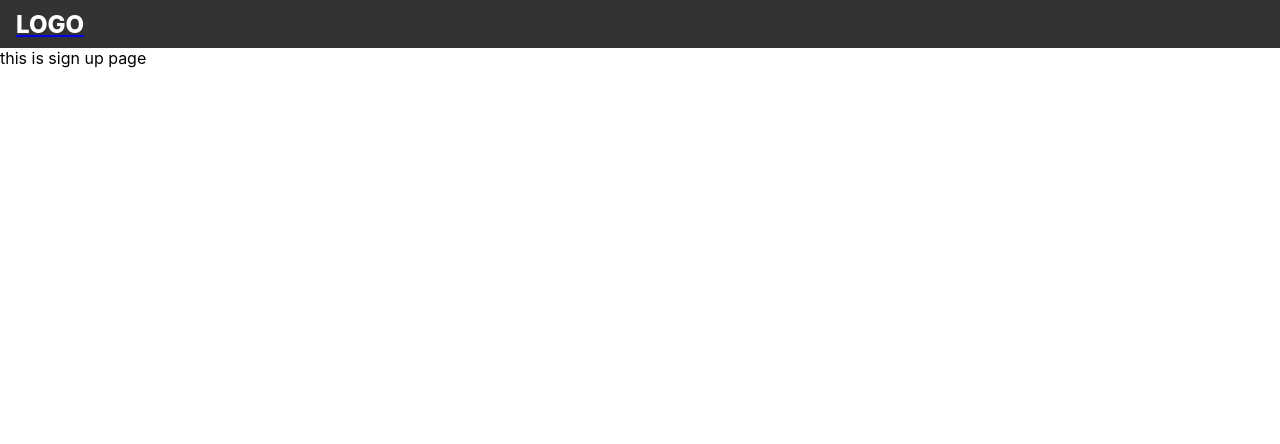
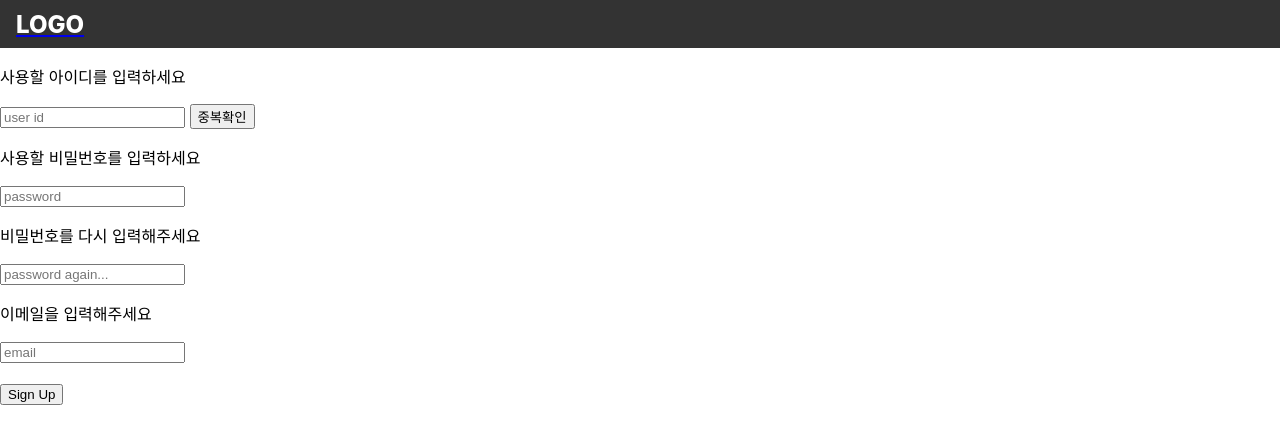
Before and after one commit to rlacksals96/capstone_front_end, a React (Create React App) app: page /auth/signup in a window 1280 px wide. Shown: the top 444 px of the page. Built offline with nearby package versions, Linux system fonts and the light colour scheme.

Commit message:
add:login,pw form

```diff
--- /dev/null
+++ b/src/components/login/LoginForm.js
@@ -0,0 +1,14 @@
+import React from 'react';
+
+const LoginForm=({userId, userPw, onChange})=>{
+    return(
+        <div>
+            <input type="text" name="userId" value={userId} onChange={onChange} placeholder="User id"/><br/>
+            <input type="password" name="userPw" value={userPw} onChange={onChange} placeholder="User password"/>
+
+
+
+        </div>
+    )
+}
+export default LoginForm;
--- /dev/null
+++ b/src/components/signUp/SignUpForm.js
@@ -0,0 +1,62 @@
+import React,{useState,useEffect} from 'react';
+import '../../styles/SignUp.css'
+const SignUpForm=({userId,userPw,userPwRe,email,onChange})=>{
+
+    const checkId=()=>{
+
+    }
+
+    const renderPwDuplicateMsg=()=>{
+        if(userPw==='')
+            return '';
+        else{
+            return userPw===userPwRe? <span>일치합니다</span>:<span>일치하지 않습니다</span>
+        }
+    }
+    return(
+        <div>
+            <div>
+                <p>사용할 아이디를 입력하세요</p>
+                <input type="text"
+                       name="userId"
+                       value={userId}
+                       onChange={onChange}
+                       placeholder="user id"
+                />
+                <span>&nbsp;</span>
+                <button onClick={checkId}>중복확인</button>
+            </div>
+            <div>
+                <p>사용할 비밀번호를 입력하세요</p>
+                <input type="password"
+                       name="userPw"
+                       value={userPw}
+                       onChange={onChange}
+                       placeholder="password"
+                />
+            </div>
+            <div>
+                <p>비밀번호를 다시 입력해주세요</p>
+                <input type="password"
+                       name="userPwRe"
+                       value={userPwRe}
+                        onChange={onChange}
+                       placeholder="password again..."
+                />
+                <span className="pwCheck">&nbsp;{renderPwDuplicateMsg()}</span>
+            </div>
+            <div>
+                <p>이메일을 입력해주세요</p>
+                <input type="email"
+                       name="email"
+                       value={email}
+                       onChange={onChange}
+                       placeholder="email"
+                />
+            </div>
+            <br/>
+        </div>
+    )
+}
+
+export default SignUpForm;
--- a/src/pages/Login.js
+++ b/src/pages/Login.js
@@ -1,13 +1,44 @@
-import React from 'react';
+import React,{useState,useEffect} from 'react';
 import {Link} from 'react-router-dom';
 import Header from "../components/layout/Header";
+import LoginForm from "../components/login/LoginForm";
 function Login(){
+    const [inputs,setInputs]=useState({
+        userId:'',
+        userPw:''
+    });
+    const {userId,userPw}=inputs;
+    const onChange=(e)=>{
+        const {name,value}=e.target;
+        setInputs({...inputs,[name]:value});
+    }
+    const onCreate=()=>{
+        const user={
+            userId,
+            userPw
+        };
+        //this is for check
+        console.log(userId,userPw);
+
+    }
     return (
         <div>
             <Header/>
-            <div>this is login page</div>
-            <Link to="/rooms"><button>로그인</button></Link>
-        {/*    로그인 성공시 대기방이므로 링크를 대기방으로 함. 작업 필요*/}
+            <h3 id="title">Login</h3>
+            <LoginForm userId={userId} userPw={userPw} onChange={onChange}/>
+            <button onClick={onCreate}>Login</button>
+
+            <p>지워져야 할 것이나 현재는 확인 수단이 없어서 밑에꺼 누르면 바로 방으로 이동</p>
+            <Link to="/rooms">로그인</Link>
+
+
+
+
+
+
+
+
+
         </div>
 
 
--- a/src/pages/Main.js
+++ b/src/pages/Main.js
@@ -1,15 +1,18 @@
 import React from "react";
 import Header from '../components/layout/Header';
 import {Link} from 'react-router-dom';
-
+import '../styles/Main.css'
 
 const Main = () => {
     return (
         <div>
             <Header/>
             <h1>welcome to study with me</h1>
-            <Link to="./auth/login"><button>login page</button></Link>
-            <Link to="./auth/signup"><button>sign up page</button></Link>
+            <div className="button-container">
+                <Link to="./auth/login"><button>login page</button></Link>
+                <Link to="./auth/signup"><button>sign up page</button></Link>
+
+            </div>
 
 
 
--- a/src/pages/SignUp.js
+++ b/src/pages/SignUp.js
@@ -1,10 +1,39 @@
-import React from 'react';
+import React,{useState} from 'react';
 import Header from "../components/layout/Header";
+import SignUpForm from "../components/signUp/SignUpForm";
 function SignUp(){
+    const [inputs,setInputs]=useState({
+        userId:'',
+        userPw:'',
+        userPwRe:'',
+        email:''
+    });
+    const {userId,userPw,userPwRe,email}=inputs;
+
+    const onChange=(e)=>{
+        const {name,value}=e.target;
+        setInputs({...inputs,[name]:value});
+    }
+    const onCreate=()=>{
+        const user={
+            userId,
+            userPw,
+            userPwRe,
+            email
+        }
+        //this is for check
+        console.log(userId,userPw,userPwRe,email)
+    }
     return(
         <div>
             <Header/>
-            <div>this is sign up page</div>
+            <SignUpForm userId={userId}
+                        userPw={userPw}
+                        userPwRe={userPwRe}
+                        email={email}
+                        onChange={onChange}
+            />
+            <button onClick={onCreate}>Sign Up</button>
         </div>
     )
 }
--- a/src/styles/SignUp.css
+++ b/src/styles/SignUp.css
@@ -0,0 +1,4 @@
+.pwCheck{
+    color: red;
+    font-weight: bold;
+}
```
Also changed, not shown: src/components/AuthForm.js (deleted, +0 -10 lines).
